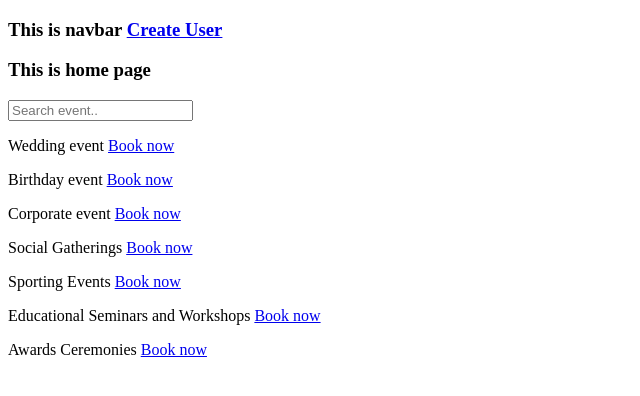
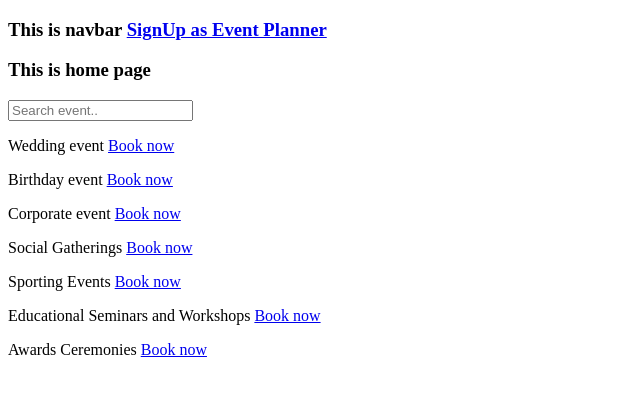
Before and after one commit to Pukhraj-kumawat/EventManager, a Django app: page / in a window 1280 px wide. Shown: the top 396 px of the page, without its empty margins (0-640 px from the left). Run offline with Django 4.2, Linux system fonts and the light colour scheme; data comes from the database, SQL or seed files in the repository; both versions use the stored data as it was after the commit.

Commit message:
created sign up functionality for event planner in views.py

```diff
--- a/EventPlanner/urls.py
+++ b/EventPlanner/urls.py
@@ -3,5 +3,5 @@ from . import views
 
 urlpatterns = [
     path('',views.home),
-    path('create-user/',views.createUser),
+    path('sign-up/',views.signUp),
 ]
--- a/EventPlanner/views.py
+++ b/EventPlanner/views.py
@@ -1,6 +1,7 @@
 from django.shortcuts import render
 from .models import Category,Event,UserProfile
 from django.contrib.auth.models import User
+from . import forms
 
 
 # Create your views here.
@@ -29,22 +30,19 @@ def book(request,pk):
     context = {'events':events}
     return render(request,'EventPlanner/booking.html',context)
 
-def createUser(request):
-    context = {}
+def signUp(request):
+    context = {'signUpForm':forms.SignUpForm}
     if request.method == 'POST':
         try:
-            username = request.POST.get('username')
-            password = request.POST.get('password')
-            # create an event planner user
-            User.objects.create(username=username,password=password)
-            # fetch the above user
+            # create instance of filled form
+            form = forms.SignUpForm(request.POST)
+            if form.is_valid():
+                username = form.cleaned_data['username']
+                form.save()
+            # fetch the above created user
             user = User.objects.get(username=username)
             # create userProfile for this user
             UserProfile.objects.create(user=user,is_event_planner=True)
-
-            User_profile = UserProfile.objects.get(user=user)
-
-            context={'User_profile':User_profile}
         except:
-            context={'error':'error'}
-    return render(request,'EventPlanner/create-user.html',context)
+            pass
+    return render(request,'EventPlanner/sign-up.html',context)
--- a/templates/navbar.html
+++ b/templates/navbar.html
@@ -3,10 +3,10 @@
 <head>
     <meta charset="UTF-8">
     <meta name="viewport" content="width=device-width, initial-scale=1.0">
-    <title>Document</title>
+    <title>EventManagement</title>
 </head>
 <body>
-    <h3>This is navbar <a href="/create-user/">Create User</a></h3>
+    <h3>This is navbar <a href="/sign-up/">SignUp as Event Planner</a></h3>
 
     {% block content %}
         <h3>This is block content</h3>
```
Also changed, not shown: EventPlanner/forms.py (added, +8 -0 lines), EventPlanner/templates/EventPlanner/create-user.html (deleted, +0 -18 lines), EventPlanner/templates/EventPlanner/sign-up.html (added, +16 -0 lines), db.sqlite3.
